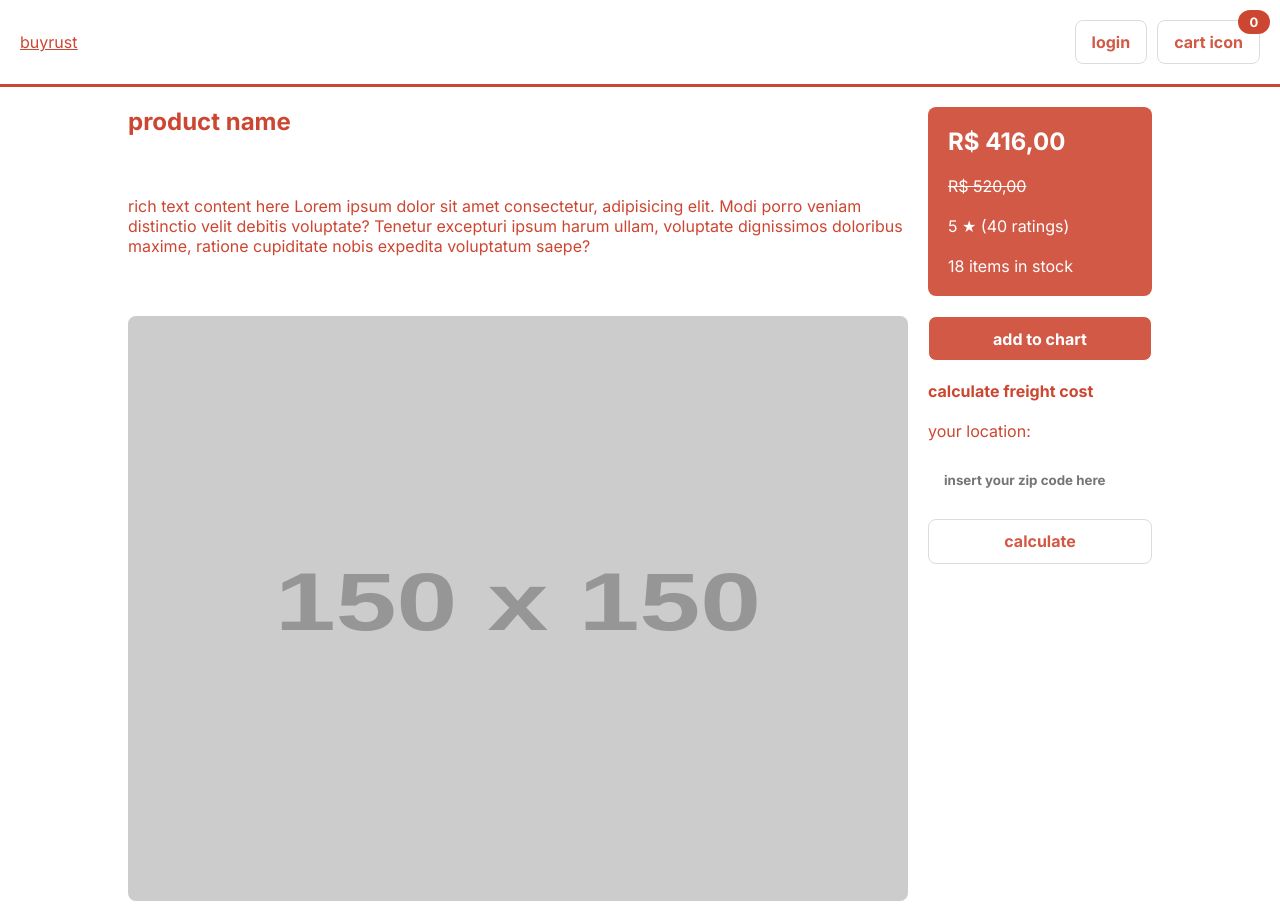
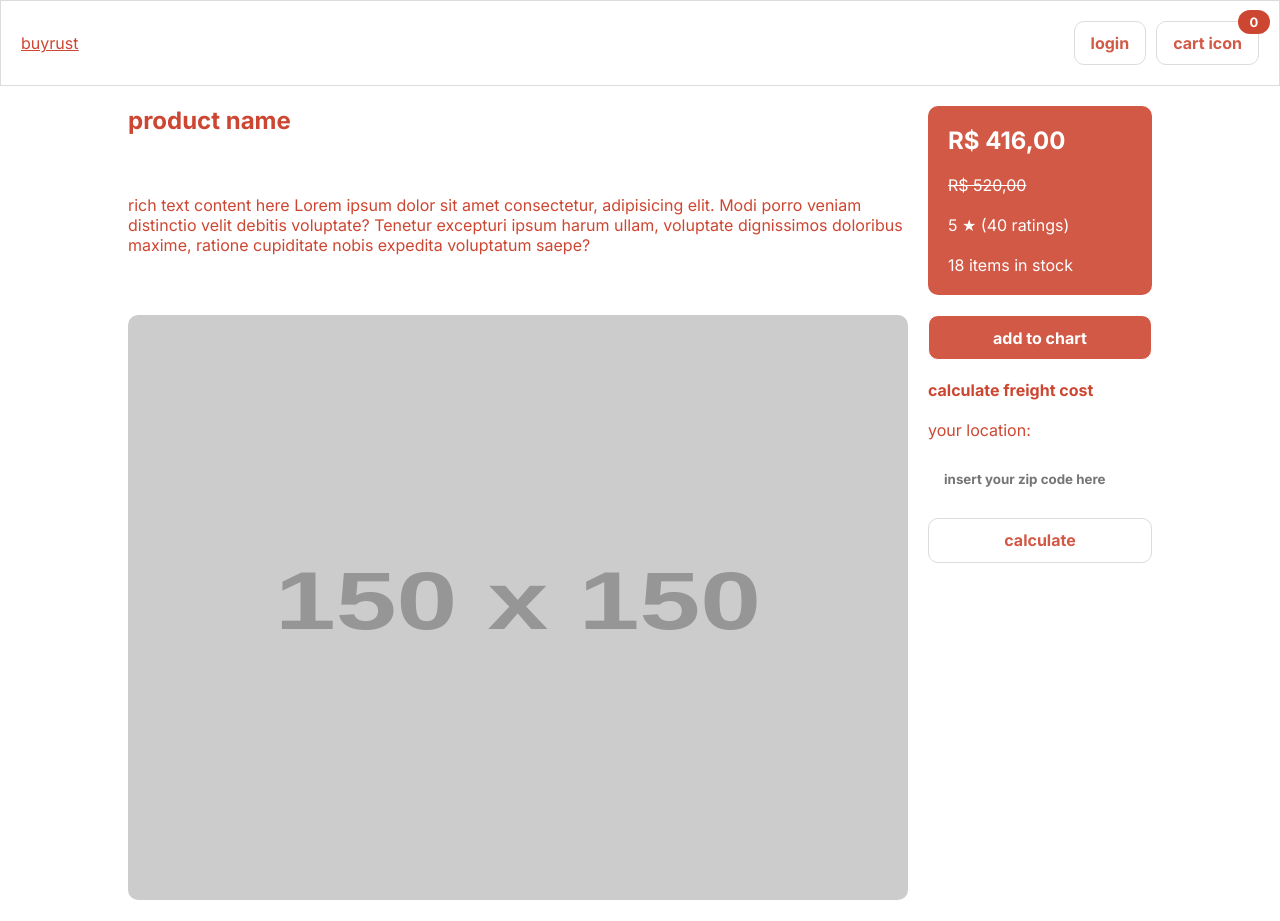
Before and after one commit to ddanielsantos/rust-commerce, a Next.js app in the folder frontend/: page /product/1 in a window 1280 px wide. Built offline with nearby package versions, Linux system fonts and the light colour scheme.

Commit message:
refactor: standardize borders

```diff
--- a/frontend/pages/cart/index.tsx
+++ b/frontend/pages/cart/index.tsx
@@ -24,7 +24,7 @@ const CartTotalSum = () => {
 	const { numberOfItems } = useCart()
 
 	return (
-		<Box type='spaced' border={'grey'}>
+		<Box type='spaced' borderVariant={'simple'} roundedBorder>
 			{numberOfItems === 0 ? (
 				<Text>the cart is empty</Text>
 			) : (
@@ -65,9 +65,8 @@ const CartPage: NextPage = () => {
 				>
 					<Flex
 						direction={'column'}
+						roundedBorder
 						css={{
-							borderRadius: 10,
-
 							g: '$3',
 						}}
 					>
--- a/frontend/pages/product/[id].tsx
+++ b/frontend/pages/product/[id].tsx
@@ -79,12 +79,12 @@ const ProductPage: NextPage = () => {
 					<Grid
 						type='spaced'
 						alignContent={'center'}
+						roundedBorder
 						css={{
 							alignItems: 'center',
 							g: '$5',
 							height: 'fit-content',
 							backgroundColor: '$rust90',
-							borderRadius: '$lg',
 						}}
 					>
 						<Text
@@ -137,7 +137,7 @@ const ProductPage: NextPage = () => {
 							src={'https://via.placeholder.com/150.png'}
 							fill={true}
 							style={{
-								borderRadius: '0.5rem',
+								borderRadius: '10px',
 							}}
 						/>
 					</Box>
--- a/frontend/src/components/CartItem/CartItem.tsx
+++ b/frontend/src/components/CartItem/CartItem.tsx
@@ -9,7 +9,8 @@ export const CartItem = ({ id }: CartItemProps) => {
 		<Card
 			key={id}
 			type='spaced'
-			border='grey'
+			borderVariant='simple'
+			roundedBorder
 			css={{
 				width: '100%',
 				backgroundColor: 'White',
--- a/frontend/src/components/Header/Header.tsx
+++ b/frontend/src/components/Header/Header.tsx
@@ -11,12 +11,9 @@ export const Header = () => {
 	return (
 		<Flex
 			type='spaced'
+			borderVariant={'simple'}
 			justify={'between'}
 			align={'center'}
-			css={{
-				borderBottom: '3px solid $rust100',
-				width: '100%',
-			}}
 		>
 			<NextLink href={'/product/1'}>
 				<Text
--- a/frontend/src/ui/Box.tsx
+++ b/frontend/src/ui/Box.tsx
@@ -20,10 +20,14 @@ export const Box = styled('div', {
 			},
 		},
 
-		border: {
+		borderVariant: {
 			none: {},
-			grey: {
+			simple: {
 				border: '1px solid Gainsboro',
+			},
+		},
+		roundedBorder: {
+			true: {
 				borderRadius: 10,
 			},
 		},
--- a/frontend/src/ui/Button.tsx
+++ b/frontend/src/ui/Button.tsx
@@ -4,7 +4,7 @@ export const Button = styled('button', {
 	fontWeight: 700,
 	fontSize: 'medium',
 	fontFamily: 'Inter',
-	borderRadius: '$lg',
+	borderRadius: 10,
 	padding: '0.7rem 1rem',
 	transition: 'ease 0.4s',
 	border: '1px solid',
--- a/frontend/src/ui/Input.tsx
+++ b/frontend/src/ui/Input.tsx
@@ -6,7 +6,7 @@ export const Input = styled('input', {
 	color: '$rust100',
 	padding: '0.7rem 1rem',
 	border: 'none',
-	borderRadius: '$lg',
+	borderRadius: 10,
 
 	'&:focus': {
 		outline: '3px solid #4299E1',
```
